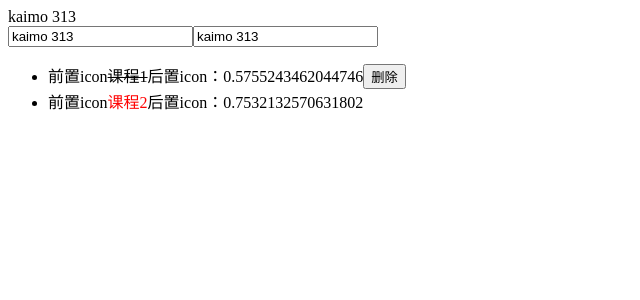
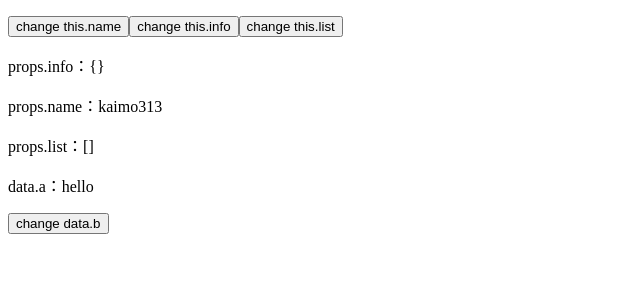
Before and after one commit to kaimo313/vue-development-practice, a Vue app in the folder vue-demo/: page / in a window 1280 px wide. Shown: the top 300 px of the page, without its empty margins (0-640 px from the left). Built offline with nearby package versions, Linux system fonts and the light colour scheme.

Commit message:
feat：demo8：如何触发组件的更新

```diff
--- a/vue-demo/src/main.js
+++ b/vue-demo/src/main.js
@@ -1,5 +1,5 @@
 import Vue from 'vue'
-import App from './App.vue'
+import App from './views/demo8/index.vue'
 
 Vue.config.productionTip = false
 
--- /dev/null
+++ b/vue-demo/src/views/demo8/PropsAndData.vue
@@ -0,0 +1,37 @@
+<template>
+    <div>
+        <p>props.info：{{info}}</p>
+        <p>props.name：{{name}}</p>
+        <p>props.list：{{list}}</p>
+        <p>data.a：{{a}}</p>
+        <p>
+            <button @click="handleBChange">change data.b</button>
+        </p>
+    </div>
+</template>
+
+<script>
+export default {
+    name: "PropsAndData",
+    props: {
+        info: Object,
+        name: String,
+        list: Array
+    },
+    data () {
+        return {
+            a: "hello",
+            b: "world"
+        };
+    },
+    updated() {
+        console.log("触发 PropsAndData updated");
+    },
+    methods: {
+        handleBChange() {
+            this.b = "vue" + Date.now();
+            console.log("data.b 发生了变化，但是并没有触发组件更新");
+        }
+    },
+};
+</script>
--- /dev/null
+++ b/vue-demo/src/views/demo8/index.vue
@@ -0,0 +1,41 @@
+<template>
+    <div id="app">
+        <p>
+            <button @click="handleNameChange">change this.name</button>
+            <button @click="handleInfoChange">change this.info</button>
+            <button @click="handleListChange">change this.list</button>
+        </p>
+        <PropsAndData :info="info" :name="name" :list="list"></PropsAndData>
+    </div>
+</template>
+
+<script>
+import PropsAndData from './PropsAndData.vue';
+let name = "kaimo313";
+export default {
+    data () {
+        this.name = name;
+        return {
+            info: {},
+            list: []
+        };
+    },
+    components: {
+        PropsAndData
+    },
+    methods: {
+        handleNameChange() {
+            this.name = "vue" + Date.now()
+            console.log("this.name 发生了变化，但是并没有触发子组件更新", this.name);
+        },
+        handleInfoChange() {
+            this.info.name = 1;
+            console.log("this.info 发生了变化，但是并没有触发子组件更新", this.info);
+        },
+        handleListChange() {
+            this.list.push(1, 2, 3)
+            console.log("this.list 并没有发生变化，但是触发子组件更新", this.list);
+        }
+    },
+};
+</script>
```
